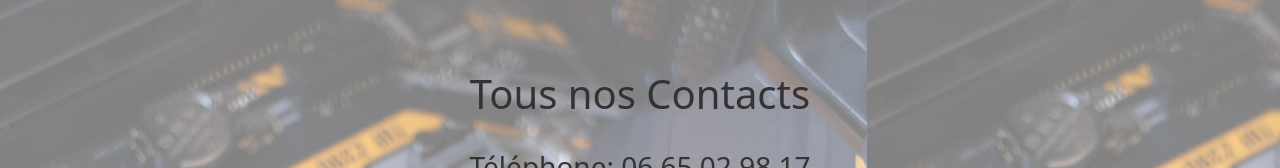
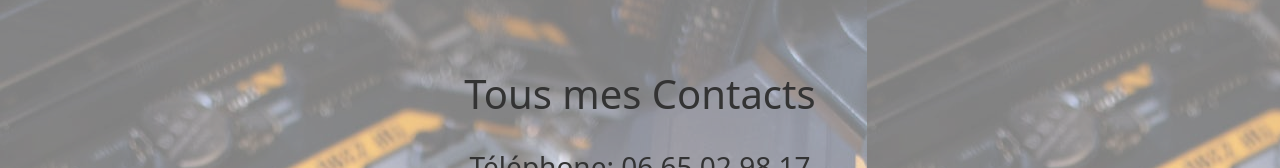
Before and after one commit to Emmasko/portfolio_2, a plain HTML site: page index.html in a window 1280 px wide. Shown: the part 2898-3066 px from the top of the page. Drawn offline with nearby package versions, Linux system fonts and the light colour scheme.

Commit message:
Update index.html

```diff
--- a/index.html
+++ b/index.html
@@ -152,7 +152,7 @@
 <footer>
     <div class="foo">
 
-        <h1 id="bo">Tous nos Contacts</h1><br>
+        <h1 id="bo">Tous mes Contacts</h1><br>
 
         <h3> Téléphone: 06 65 02 98 17</h3><br>
 
```
